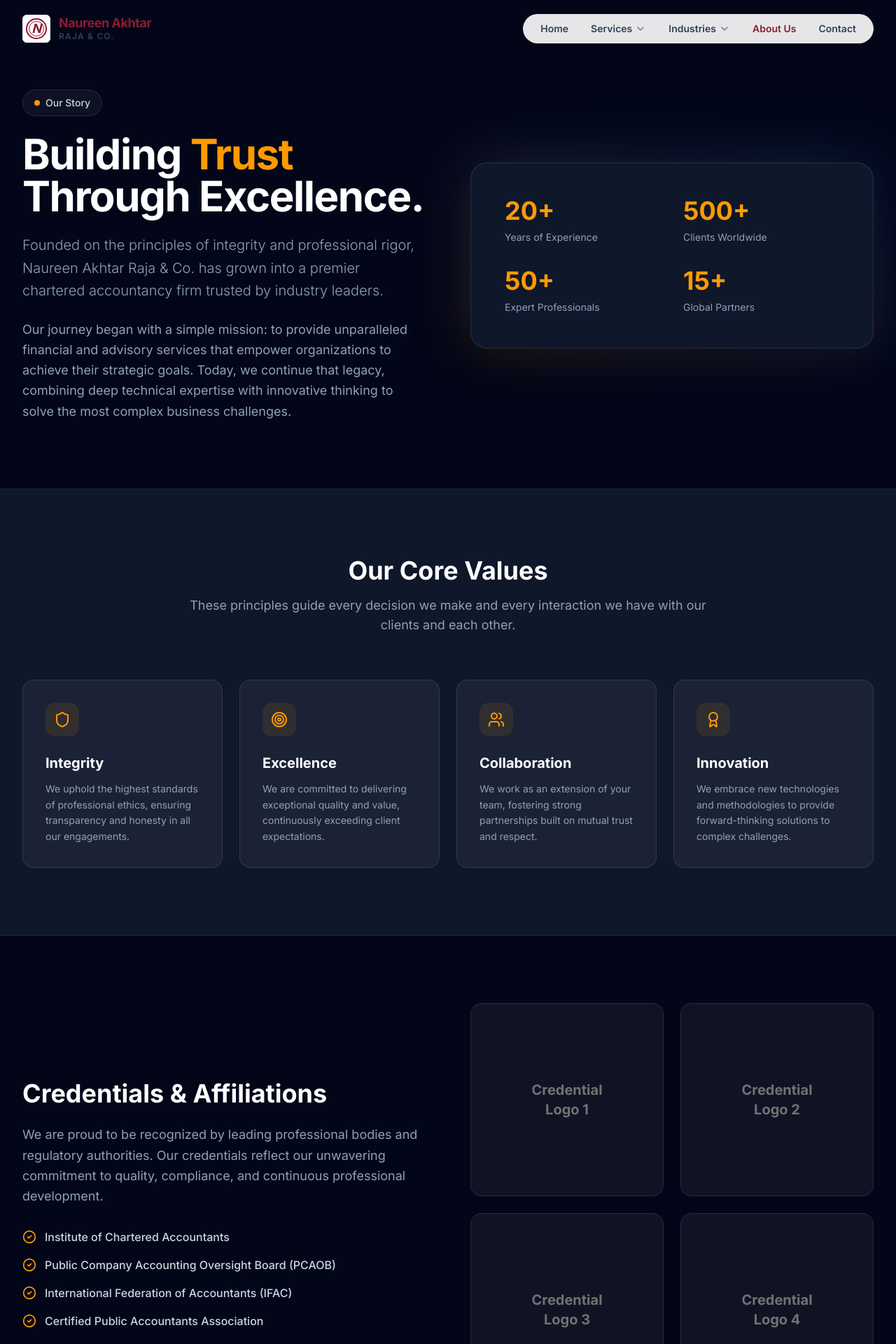
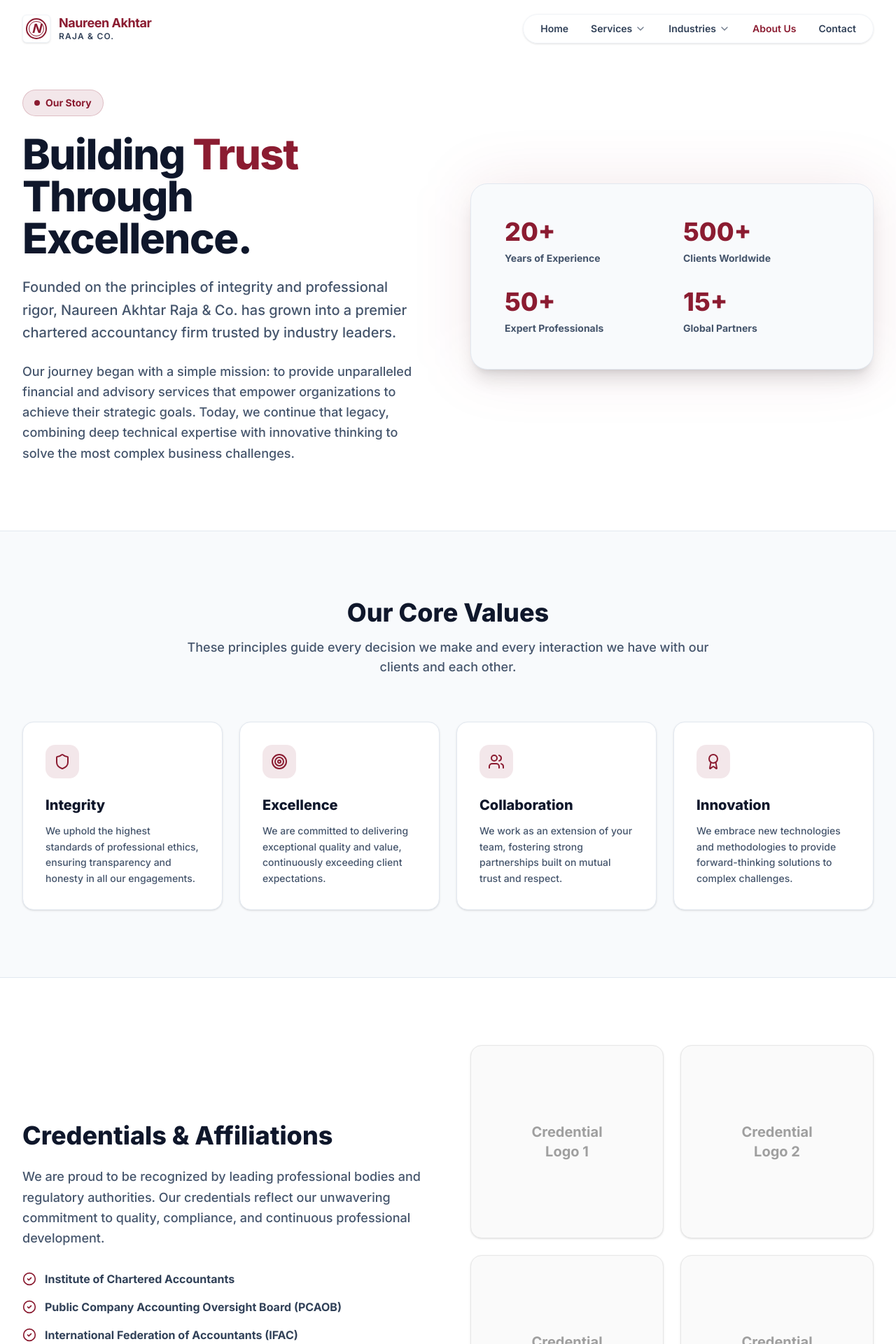
Before and after one commit to ahmerbukhari/NARajaCo, a Next.js app in the folder frontend/: page /about in a window 1280 px wide. Shown: the top 1920 px of the page at 70% size. Built offline with nearby package versions, Linux system fonts and the light colour scheme.

Commit message:
feat: The theme is not applied on About Us page *

```diff
--- a/frontend/app/about/page.tsx
+++ b/frontend/app/about/page.tsx
@@ -32,44 +32,44 @@ export default function AboutPage() {
   ];
 
   return (
-    <div className="min-h-screen bg-slate-950 pt-32 pb-24">
+    <div className="min-h-screen bg-white pt-32 pb-24">
       {/* Hero Section */}
       <div className="max-w-7xl mx-auto px-6 md:px-8 mb-24">
         <div className="grid grid-cols-1 lg:grid-cols-2 gap-16 items-center">
           <div>
-            <div className="inline-flex items-center gap-2 px-4 py-2 rounded-full bg-white/5 border border-white/10 backdrop-blur-md w-fit mb-6">
-              <span className="w-2 h-2 rounded-full bg-amber-500"></span>
-              <span className="text-sm font-medium text-slate-300">Our Story</span>
+            <div className="inline-flex items-center gap-2 px-4 py-2 rounded-full bg-[#8B1C31]/10 border border-[#8B1C31]/20 w-fit mb-6">
+              <span className="w-2 h-2 rounded-full bg-[#8B1C31]"></span>
+              <span className="text-sm font-bold text-[#8B1C31]">Our Story</span>
             </div>
-            <h1 className="text-4xl md:text-6xl font-bold text-white mb-6 tracking-tight">
-              Building <span className="text-amber-500">Trust</span> Through Excellence.
+            <h1 className="text-4xl md:text-6xl font-extrabold text-slate-900 mb-6 tracking-tight">
+              Building <span className="text-[#8B1C31]">Trust</span> Through Excellence.
             </h1>
-            <p className="text-xl text-slate-400 font-light leading-relaxed mb-6">
+            <p className="text-xl text-slate-600 font-medium leading-relaxed mb-6">
               Founded on the principles of integrity and professional rigor, Naureen Akhtar Raja & Co. has grown into a premier chartered accountancy firm trusted by industry leaders.
             </p>
-            <p className="text-lg text-slate-400 leading-relaxed">
+            <p className="text-lg text-slate-600 font-medium leading-relaxed">
               Our journey began with a simple mission: to provide unparalleled financial and advisory services that empower organizations to achieve their strategic goals. Today, we continue that legacy, combining deep technical expertise with innovative thinking to solve the most complex business challenges.
             </p>
           </div>
           <div className="relative">
-            <div className="absolute inset-0 bg-gradient-to-tr from-amber-500/20 to-blue-500/20 rounded-3xl blur-2xl"></div>
-            <div className="relative bg-slate-900 border border-white/10 rounded-3xl p-8 md:p-12 shadow-2xl">
+            <div className="absolute inset-0 bg-[#8B1C31]/10 rounded-3xl blur-2xl"></div>
+            <div className="relative bg-slate-50 border border-slate-200 rounded-3xl p-8 md:p-12 shadow-xl">
               <div className="grid grid-cols-2 gap-8">
                 <div>
-                  <div className="text-4xl font-bold text-amber-500 mb-2">20+</div>
-                  <div className="text-sm text-slate-400">Years of Experience</div>
+                  <div className="text-4xl font-extrabold text-[#8B1C31] mb-2">20+</div>
+                  <div className="text-sm font-bold text-slate-600">Years of Experience</div>
                 </div>
                 <div>
-                  <div className="text-4xl font-bold text-amber-500 mb-2">500+</div>
-                  <div className="text-sm text-slate-400">Clients Worldwide</div>
+                  <div className="text-4xl font-extrabold text-[#8B1C31] mb-2">500+</div>
+                  <div className="text-sm font-bold text-slate-600">Clients Worldwide</div>
                 </div>
                 <div>
-                  <div className="text-4xl font-bold text-amber-500 mb-2">50+</div>
-                  <div className="text-sm text-slate-400">Expert Professionals</div>
+                  <div className="text-4xl font-extrabold text-[#8B1C31] mb-2">50+</div>
+                  <div className="text-sm font-bold text-slate-600">Expert Professionals</div>
                 </div>
                 <div>
-                  <div className="text-4xl font-bold text-amber-500 mb-2">15+</div>
-                  <div className="text-sm text-slate-400">Global Partners</div>
+                  <div className="text-4xl font-extrabold text-[#8B1C31] mb-2">15+</div>
+                  <div className="text-sm font-bold text-slate-600">Global Partners</div>
                 </div>
               </div>
             </div>
@@ -78,11 +78,11 @@ export default function AboutPage() {
       </div>
 
       {/* Core Values */}
-      <div className="bg-slate-900 py-24 border-y border-white/5">
+      <div className="bg-slate-50 py-24 border-y border-slate-200">
         <div className="max-w-7xl mx-auto px-6 md:px-8">
           <div className="text-center max-w-3xl mx-auto mb-16">
-            <h2 className="text-3xl md:text-4xl font-bold text-white mb-4">Our Core Values</h2>
-            <p className="text-slate-400 text-lg">
+            <h2 className="text-3xl md:text-4xl font-extrabold text-slate-900 mb-4">Our Core Values</h2>
+            <p className="text-slate-600 text-lg font-medium">
               These principles guide every decision we make and every interaction we have with our clients and each other.
             </p>
           </div>
@@ -91,12 +91,12 @@ export default function AboutPage() {
             {values.map((value, index) => {
               const Icon = value.icon;
               return (
-                <div key={index} className="bg-white/5 border border-white/10 rounded-2xl p-8 hover:bg-white/10 transition-colors">
-                  <div className="w-12 h-12 rounded-xl bg-amber-500/10 flex items-center justify-center mb-6">
-                    <Icon className="w-6 h-6 text-amber-500" />
+                <div key={index} className="bg-white border border-slate-200 rounded-2xl p-8 shadow-sm hover:shadow-md transition-shadow">
+                  <div className="w-12 h-12 rounded-xl bg-[#8B1C31]/10 flex items-center justify-center mb-6">
+                    <Icon className="w-6 h-6 text-[#8B1C31]" />
                   </div>
-                  <h3 className="text-xl font-bold text-white mb-3">{value.title}</h3>
-                  <p className="text-slate-400 text-sm leading-relaxed">{value.description}</p>
+                  <h3 className="text-xl font-extrabold text-slate-900 mb-3">{value.title}</h3>
+                  <p className="text-slate-600 text-sm leading-relaxed font-medium">{value.description}</p>
                 </div>
               );
             })}
@@ -105,12 +105,12 @@ export default function AboutPage() {
       </div>
 
       {/* Credentials & Affiliations */}
-      <div className="py-24">
+      <div className="py-24 bg-white">
         <div className="max-w-7xl mx-auto px-6 md:px-8">
           <div className="grid grid-cols-1 lg:grid-cols-2 gap-16 items-center">
             <div>
-              <h2 className="text-3xl md:text-4xl font-bold text-white mb-6">Credentials & Affiliations</h2>
-              <p className="text-slate-400 text-lg leading-relaxed mb-8">
+              <h2 className="text-3xl md:text-4xl font-extrabold text-slate-900 mb-6">Credentials & Affiliations</h2>
+              <p className="text-slate-600 text-lg leading-relaxed mb-8 font-medium">
                 We are proud to be recognized by leading professional bodies and regulatory authorities. Our credentials reflect our unwavering commitment to quality, compliance, and continuous professional development.
               </p>
               <ul className="space-y-4">
@@ -121,17 +121,17 @@ export default function AboutPage() {
                   "Certified Public Accountants Association"
                 ].map((credential, index) => (
                   <li key={index} className="flex items-center gap-3">
-                    <CheckCircle2 className="w-5 h-5 text-amber-500 shrink-0" />
-                    <span className="text-slate-300 font-medium">{credential}</span>
+                    <CheckCircle2 className="w-5 h-5 text-[#8B1C31] shrink-0" />
+                    <span className="text-slate-700 font-bold">{credential}</span>
                   </li>
                 ))}
               </ul>
             </div>
             <div className="grid grid-cols-2 gap-6">
               {[1, 2, 3, 4].map((i) => (
-                <div key={i} className="aspect-square rounded-2xl bg-white/5 border border-white/10 flex items-center justify-center p-8 grayscale hover:grayscale-0 transition-all duration-500">
+                <div key={i} className="aspect-square rounded-2xl bg-slate-50 border border-slate-200 flex items-center justify-center p-8 grayscale hover:grayscale-0 transition-all duration-500 shadow-sm">
                   {/* Placeholder for credential logos */}
-                  <div className="text-slate-500 font-bold text-xl text-center">
+                  <div className="text-slate-400 font-bold text-xl text-center">
                     Credential<br/>Logo {i}
                   </div>
                 </div>
@@ -142,11 +142,11 @@ export default function AboutPage() {
       </div>
 
       {/* Leadership Team */}
-      <div className="bg-slate-900 py-24 border-y border-white/5">
+      <div className="bg-slate-50 py-24 border-y border-slate-200">
         <div className="max-w-7xl mx-auto px-6 md:px-8">
           <div className="text-center max-w-3xl mx-auto mb-16">
-            <h2 className="text-3xl md:text-4xl font-bold text-white mb-4">Our Leadership</h2>
-            <p className="text-slate-400 text-lg">
+            <h2 className="text-3xl md:text-4xl font-extrabold text-slate-900 mb-4">Our Leadership</h2>
+            <p className="text-slate-600 text-lg font-medium">
               Guided by experienced professionals dedicated to delivering excellence and driving innovation.
             </p>
           </div>
@@ -158,16 +158,16 @@ export default function AboutPage() {
               { name: "Ayesha Khan", role: "Director of Consulting", desc: "Leads digital transformation and operational efficiency initiatives." }
             ].map((leader, index) => (
               <div key={index} className="group">
-                <div className="aspect-[4/5] rounded-2xl bg-slate-800 mb-6 overflow-hidden relative">
+                <div className="aspect-[4/5] rounded-2xl bg-slate-200 mb-6 overflow-hidden relative shadow-sm">
                   {/* Placeholder for team member photo */}
-                  <div className="absolute inset-0 flex items-center justify-center text-slate-600">
+                  <div className="absolute inset-0 flex items-center justify-center text-slate-400 font-bold">
                     Photo
                   </div>
-                  <div className="absolute inset-0 bg-gradient-to-t from-slate-950 via-transparent to-transparent opacity-60"></div>
+                  <div className="absolute inset-0 bg-gradient-to-t from-slate-900/60 via-transparent to-transparent opacity-60"></div>
                 </div>
-                <h3 className="text-xl font-bold text-white mb-1 group-hover:text-amber-500 transition-colors">{leader.name}</h3>
-                <div className="text-amber-500 text-sm font-medium mb-3">{leader.role}</div>
-                <p className="text-slate-400 text-sm">{leader.desc}</p>
+                <h3 className="text-xl font-extrabold text-slate-900 mb-1 group-hover:text-[#8B1C31] transition-colors">{leader.name}</h3>
+                <div className="text-[#8B1C31] text-sm font-bold mb-3">{leader.role}</div>
+                <p className="text-slate-600 text-sm font-medium">{leader.desc}</p>
               </div>
             ))}
           </div>
@@ -175,15 +175,15 @@ export default function AboutPage() {
       </div>
 
       {/* CTA */}
-      <div className="py-24 text-center">
+      <div className="py-24 text-center bg-white">
         <div className="max-w-3xl mx-auto px-6 md:px-8">
-          <h2 className="text-3xl md:text-4xl font-bold text-white mb-6">Ready to work with us?</h2>
-          <p className="text-xl text-slate-400 mb-10">
+          <h2 className="text-3xl md:text-4xl font-extrabold text-slate-900 mb-6">Ready to work with us?</h2>
+          <p className="text-xl text-slate-600 mb-10 font-medium">
             Discover how our expertise can help your organization thrive in a complex business environment.
           </p>
           <Link
             href="/contact"
-            className="inline-flex items-center justify-center px-8 py-4 rounded-full bg-gradient-to-r from-amber-500 to-amber-700 text-white font-bold text-lg shadow-xl hover:scale-105 transition-all duration-300"
+            className="inline-flex items-center justify-center px-8 py-4 rounded-full bg-[#8B1C31] text-white font-bold text-lg shadow-xl hover:scale-105 transition-all duration-300"
           >
             Contact Our Team
             <ArrowRight className="w-5 h-5 ml-2" />
```
